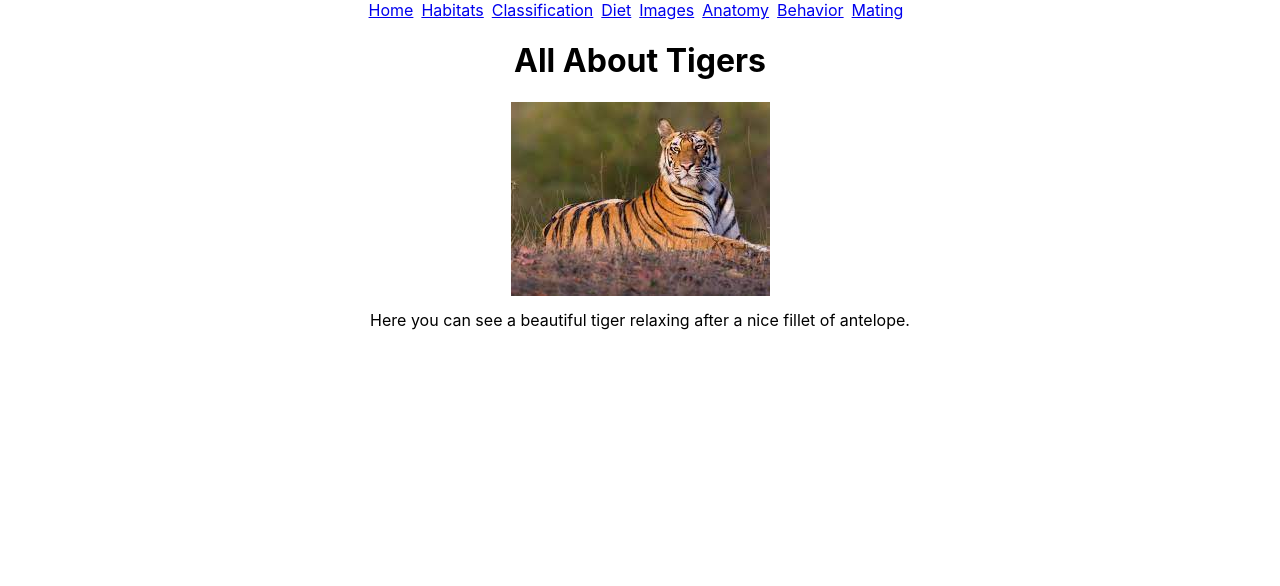
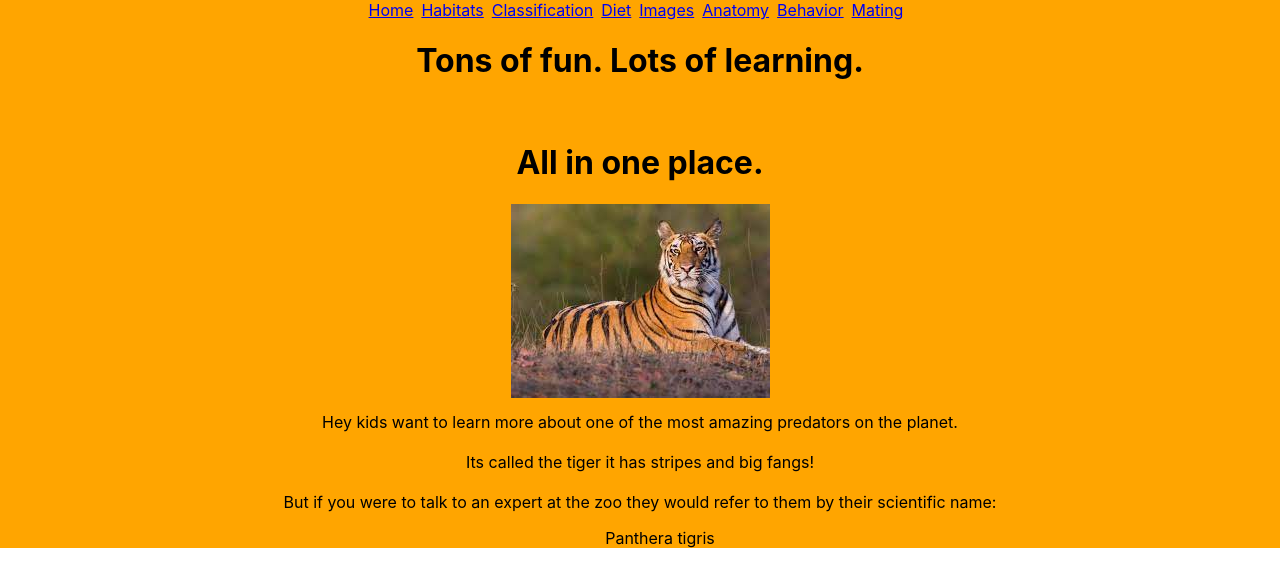
Before and after one commit to kpounds81/scrum-tiger, a React (Create React App) app: page / in a window 1280 px wide. Shown: the top 586 px of the page. Built offline with nearby package versions, Linux system fonts and the light colour scheme.

Commit message:
homepage content complete

```diff
--- a/src/App.css
+++ b/src/App.css
@@ -1,5 +1,6 @@
 .App {
   text-align: center;
+  background: #FFA500;
 }
 
 .App-logo {
@@ -16,6 +17,12 @@
     animation: App-logo-spin infinite 20s linear;
   }
 }
+
+ul {
+  list-style-type: none;
+}
+
+
 
 .App-header {
   background-color: #282c34;
--- a/src/Pages/Home.tsx
+++ b/src/Pages/Home.tsx
@@ -3,11 +3,24 @@ import React from 'react'
 export const Home = () => {
   return(
     <div>
-      <h1>All About Tigers</h1>
+      <h1>Tons of fun. Lots of learning.</h1>
+      <br/>
+      <h1>All in one place.</h1>
       <p>
         <img src="/images/t1.jpeg" alt="tiger relaxing after dinner" />
         <div style={{paddingTop: '10px'}}>
-          Here you can see a beautiful tiger relaxing after a nice fillet of antelope.
+          Hey kids want to learn more about one of the most amazing predators on the planet.
+        </div>
+        <br/>
+        <div>
+          Its called the tiger it has stripes and big fangs!
+        </div>
+        <div>
+          <br/>
+          But if you were to talk to an expert at the zoo they would refer to them by their scientific name:
+          <ul>
+            <li>Panthera tigris</li>
+          </ul>
         </div>
       </p>
     </div>
```
Also changed, not shown: 1 other file (tests, documents, lock files or other folders).
